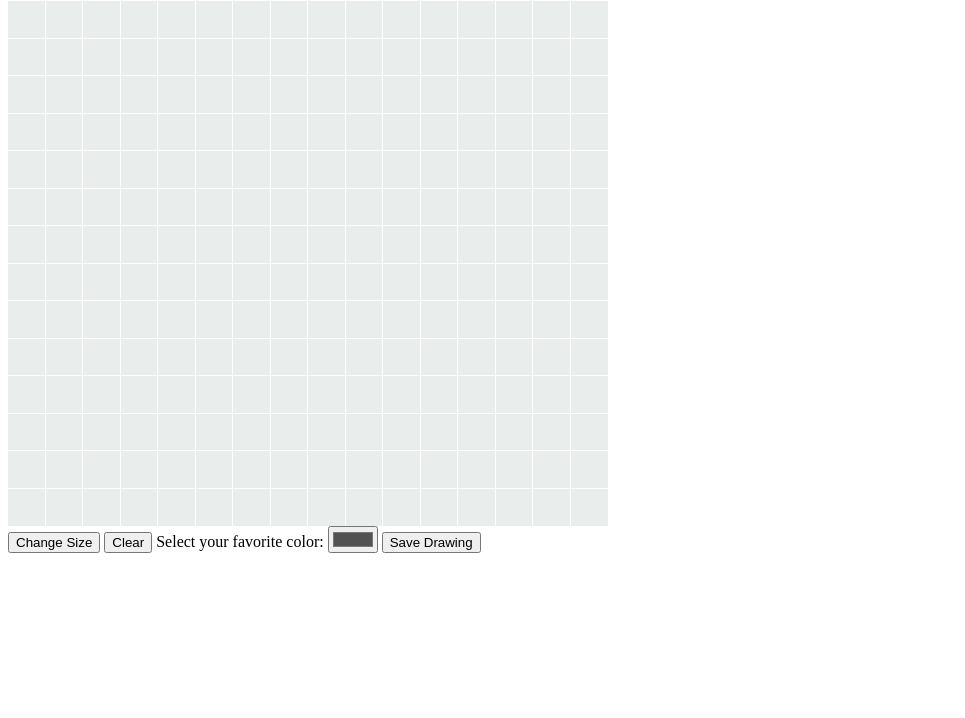
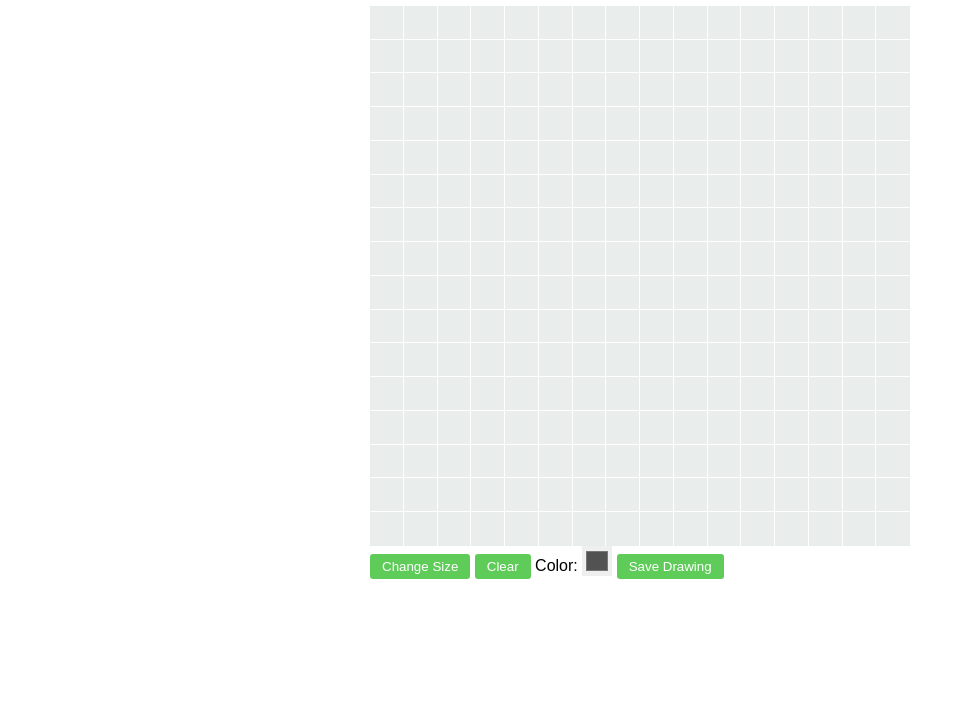
Before and after one commit to ShaiiiiType/etch-a-sketch, a plain HTML site: page index.html in a window 1280 px wide. Shown: the part 82-800 px from the top of the page, without its empty margins (0-965 px from the left). Drawn offline with nearby package versions, Linux system fonts and the light colour scheme.

Commit message:
Edit index.html and index.js and style.css

```diff
--- a/index.html
+++ b/index.html
@@ -8,15 +8,18 @@
 
 </head>
 <body>
+    <div id="inner-bod">
+        <h1>Etch-A-Sketch</h1>
         <div id="container"></div>
         <button id="change-size">Change Size</button>
         <button id="clear">Clear</button>
-    <label for="favcolor">Select your favorite color:</label>
+        <label for="favcolor">Color:</label>
 
         <input type="color" id="favcolor" value="#525252">
         <button id='saveButton'>Save Drawing</button>
         <script src="https://cdn.jsdelivr.net/npm/html2canvas@1.4.1/dist/html2canvas.min.js"></script>
         <script src="index.js"></script>
+    </div>
 
 
 </body>
--- a/index.js
+++ b/index.js
@@ -1,5 +1,7 @@
 // Your JavaScript goes here!
 
+
+let debounce = false;
 let size = 16;
 let color_pint = document.getElementById('favcolor').value;
 
@@ -10,7 +12,7 @@ function changeColor(event){
 console.log("Hello, World!");
 
 function createBox(){
-    let hw = 600 / size;
+    let hw = 540 / size;
     hw = String(hw)
     for (let step = 0; step < size*size; step++){
         var element = document.createElement("div")
@@ -30,14 +32,23 @@ createBox();
 
 
 document.getElementById("change-size").onclick = function(){
-    size = window.prompt("New size?");
-    var contain = document.getElementById('container');
+    if (debounce == false){
+        debounce = true
+        size = window.prompt("New size? (enter numbers 1-100 only)");
 
-    while(contain.firstChild){
-        contain.removeChild(contain.firstChild);
+
+        while ((Number(size) < 1) || Number(size) > 100){
+            size = window.prompt("invalid, choose only from 1-100");
+        }
+        var contain = document.getElementById('container');
+
+        while(contain.firstChild){
+            contain.removeChild(contain.firstChild);
+        }
+
+        createBox();
+        debounce = false;
     }
-
-    createBox();
 }
 
 
--- a/style.css
+++ b/style.css
@@ -1,9 +1,32 @@
+body{
+    font-family: Arial, Helvetica, sans-serif;
+    font-weight: 200;
+    justify-content: center;
+    align-content: center;
+    display: flex;
+}
+
+button{
+    background-color: rgb(95, 203, 89);
+    color: #ffffff;
+    border-style: none;
+    padding: 5px 12px;
+    border-radius: 3px;
+}
+
 #container {
-    height: 600px;
-    width: 600px;
-    background-color: rgb(255, 255, 255);
+    height: 540px;
+    width: 540px;
+    background-color: #ffffff;
     display: flex;
     align-content: flex-start;
     justify-content: flex-start;
     flex-wrap: wrap;
 }
+
+#favcolor{
+    border-style: none;
+    height: 30px;
+    width: 30px;
+    margin: 0px;
+}
```
Lines whose indentation alone changed are shown as unchanged.
